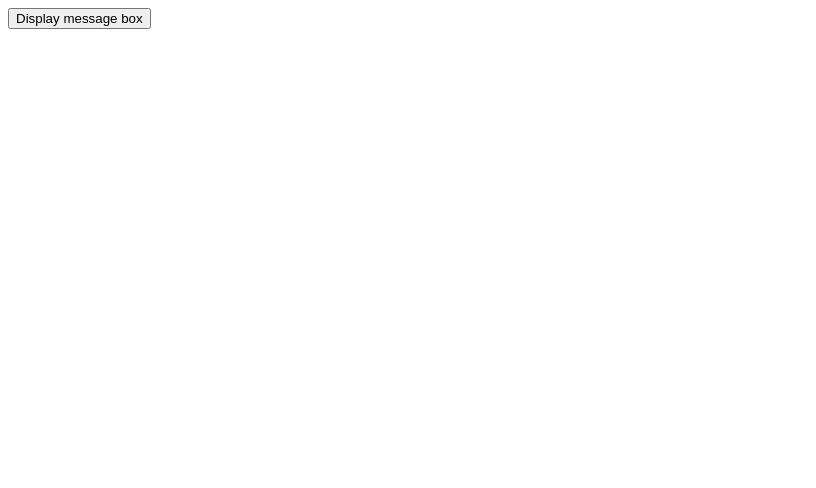
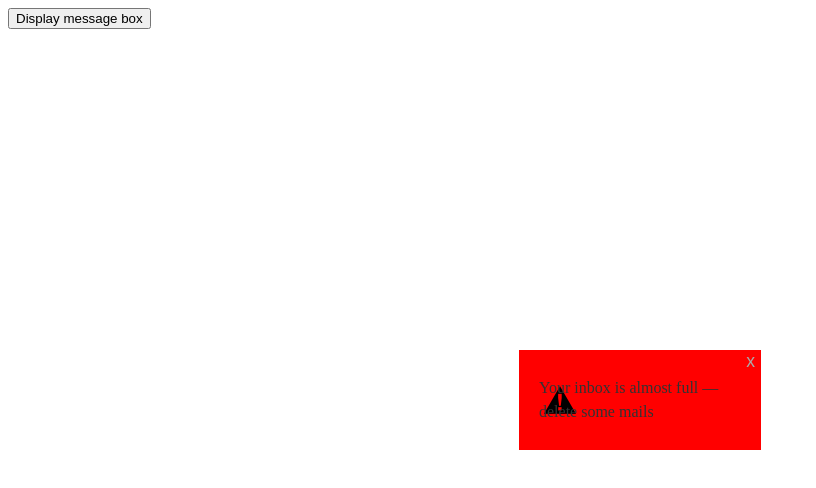
Before and after one commit to BlaizDickson/fundementals-3-lessons, a plain HTML site: page demo functions/functions2/function-start.html in a window 1280 px wide. Both pictures are taken after a click on the button "Display message box". Shown: the whole page, without its empty margins (0-816 px from the left). Drawn offline with Linux system fonts and the light colour scheme.

Commit message:
exercise on build your own function

```diff
--- a/demo functions/functions2/function-start.html
+++ b/demo functions/functions2/function-start.html
@@ -10,11 +10,14 @@
         top: 50%;
         left: 50%;
         transform: translate(-50%,-50%);
-        width: 200px;
+        width: 242px;
         background: #eee;
       }
 
       .msgBox p {
+        padding-left: 82px;
+        background-position: 25px center;
+        background-repeat: no-repeat;
         line-height: 1.5;
         padding: 10px 20px;
         color: #333;
@@ -36,7 +39,36 @@
     <button>Display message box</button>
 
     <script>
+      const btn = document.querySelector('button');
+      btn.addEventListener('click',() => displayMessage('Your inbox is almost full — delete some mails', 'warning'))
 
+      function displayMessage(msgText, msgType) {
+        const body = document.body;
+
+        const panel = document.createElement('div');
+        panel.setAttribute('class','msgBox');
+        body.appendChild(panel);
+
+        const msg = document.createElement('p');
+        msg.textContent = msgText;
+        panel.appendChild(msg);
+
+        const closeBtn = document.createElement('button');
+        closeBtn.textContent = 'x';
+        panel.appendChild(closeBtn);
+
+        closeBtn.addEventListener('click', () => panel.parentNode.removeChild(panel));
+        if (msgType === 'warning') {
+        msg.style.backgroundImage = 'url(icons/warning.png)';
+        panel.style.backgroundColor = 'red';
+        } else if (msgType === 'chat') {
+        msg.style.backgroundImage = 'url(icons/chat.png)';
+        panel.style.backgroundColor = 'aqua';
+        } else {
+        msg.style.paddingLeft = '20px';
+        }
+
+      }
     </script>
   </body>
 </html>
```
Also changed, not shown: demo functions/functions2/icons/chat.png (added), demo functions/functions2/icons/warning.png (added).
